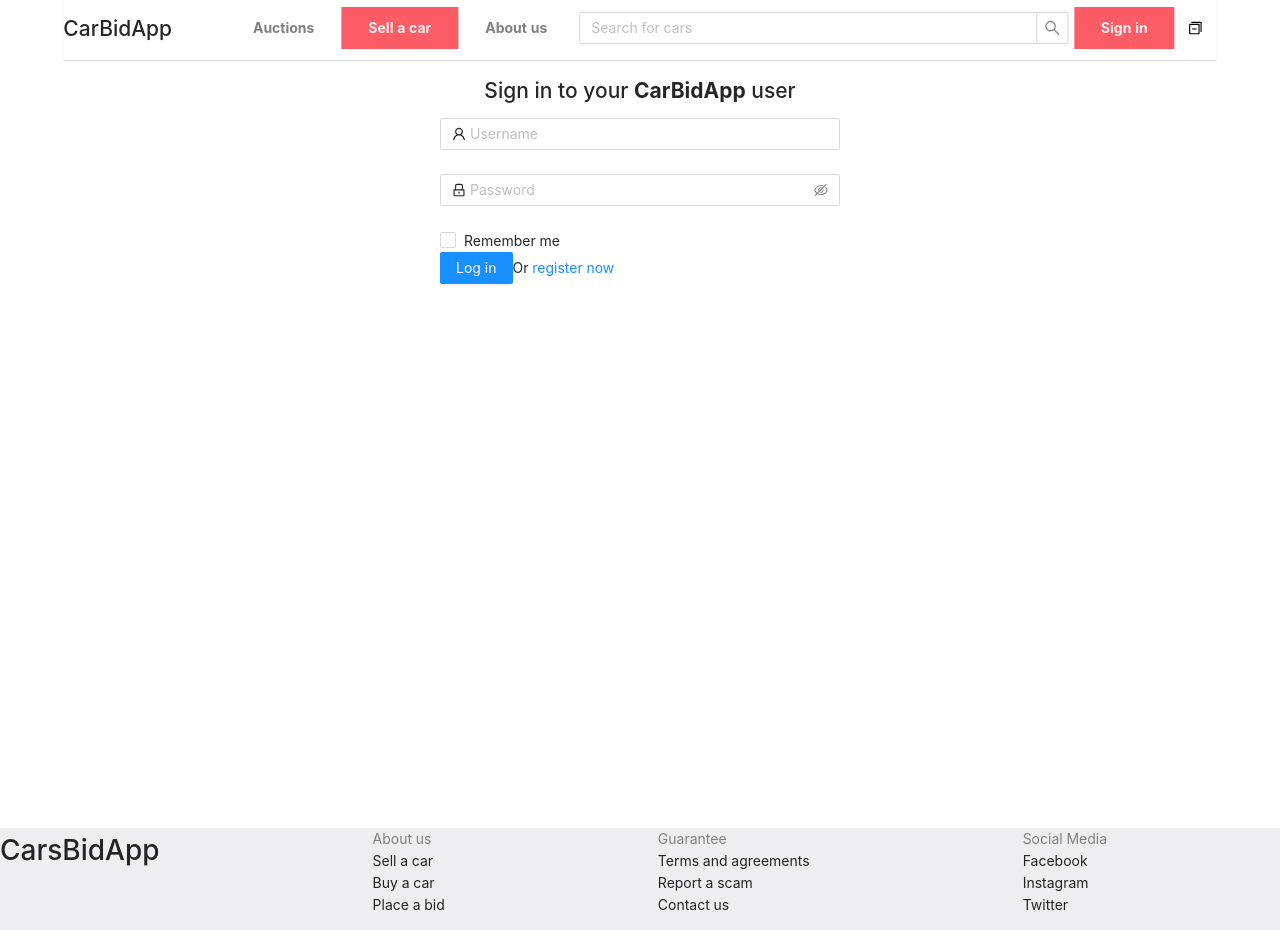
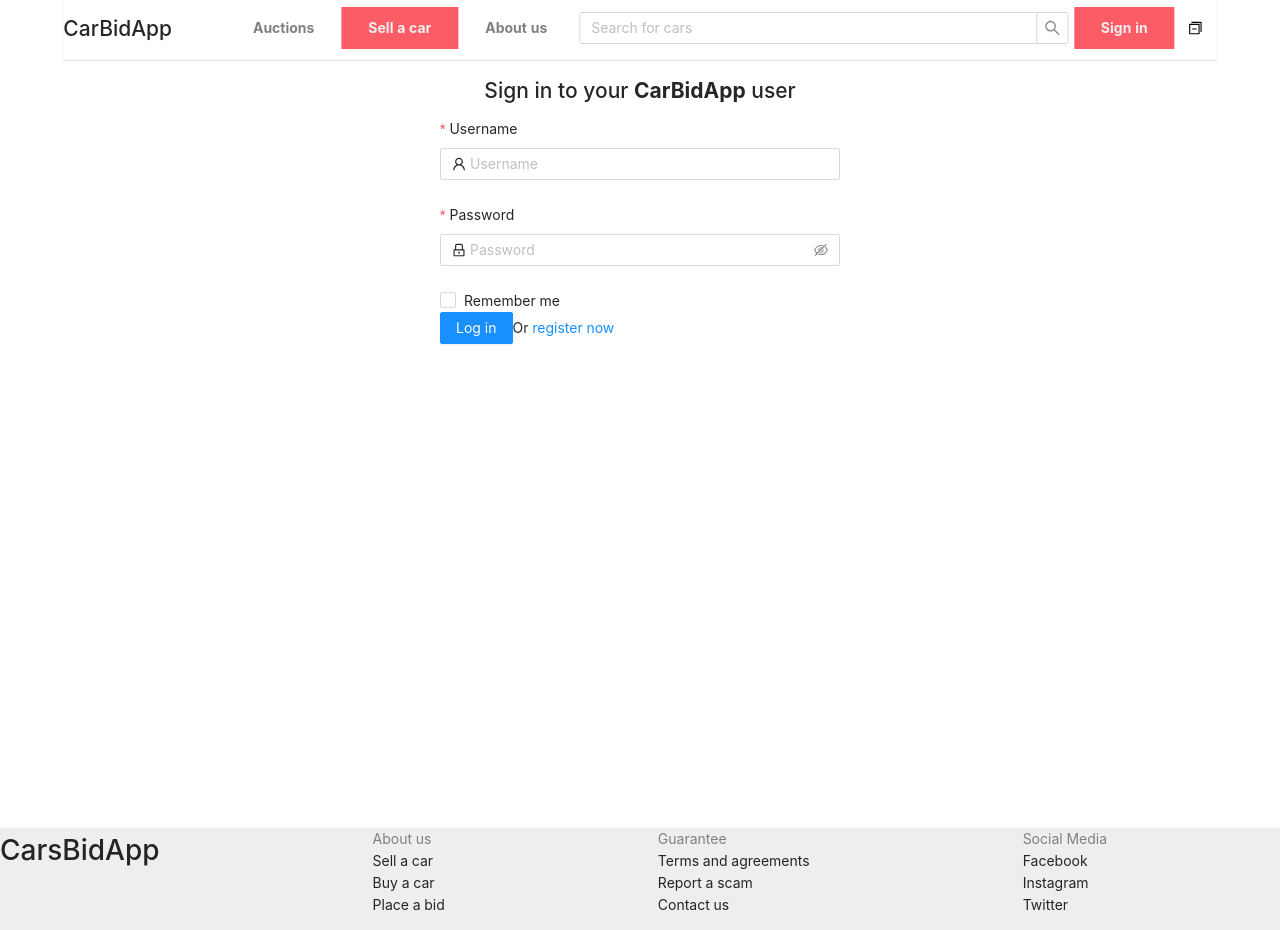
Before and after one commit to Petiazediter/CarAppRewrite, a React (Create React App) app in the folder car-app-frontend/: page /sign-in in a window 1280 px wide. Built offline with nearby package versions, Linux system fonts and the light colour scheme.

Commit message:
Add layout and labels to SignInPage form.

```diff
--- a/car-app-frontend/src/components/sign-in-page/SignInPage.tsx
+++ b/car-app-frontend/src/components/sign-in-page/SignInPage.tsx
@@ -29,6 +29,7 @@ export const SignInPage: FunctionComponent = () => {
 				Sign in to your <b>CarBidApp</b> user
 			</h1>
 			<Form
+				layout="vertical"
 				name="login_form"
 				className="login-form"
 				initialValues={{ remember: true }}
@@ -36,6 +37,7 @@ export const SignInPage: FunctionComponent = () => {
 			>
 				<Form.Item
 					name="username"
+					label="Username"
 					rules={[
 						{ required: true, message: 'Username is required!' },
 						validateUsername,
@@ -47,6 +49,7 @@ export const SignInPage: FunctionComponent = () => {
 					/>
 				</Form.Item>
 				<Form.Item
+					label="Password"
 					name="password"
 					rules={[{ required: true, message: 'Password is required' }]}
 				>
```
